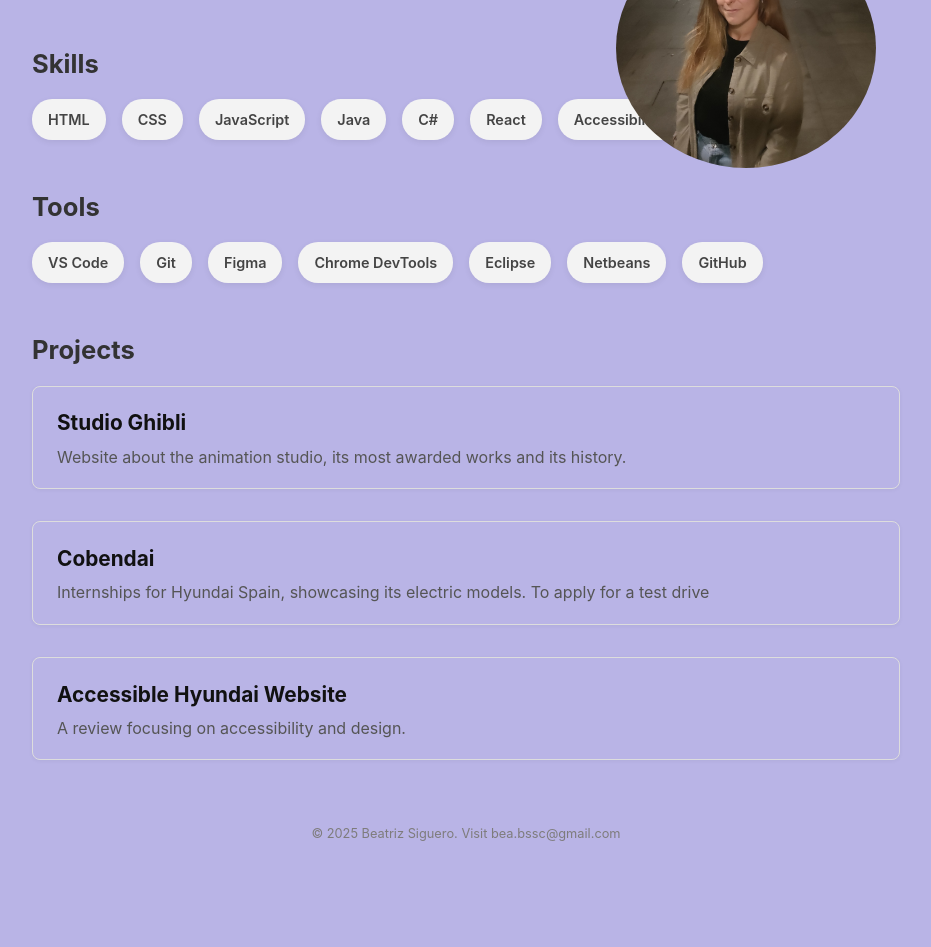
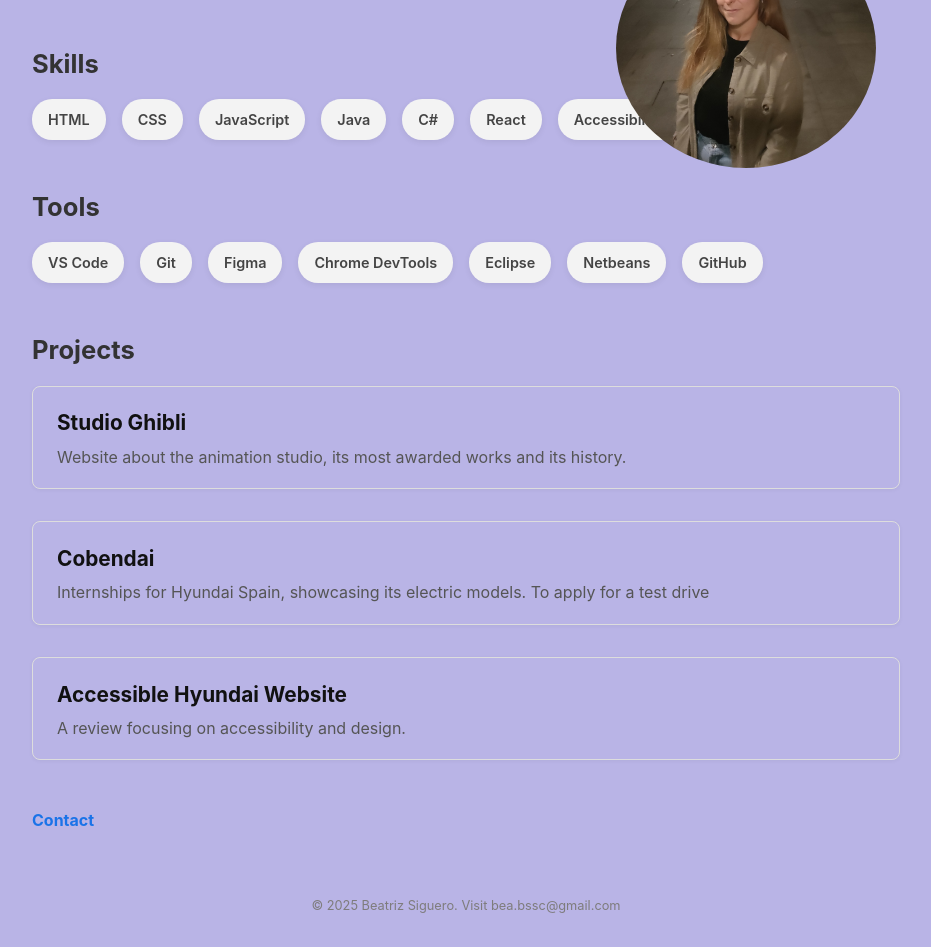
Before and after one commit to BeatrizSiguero/portfolio, a plain HTML site: page index.html in a window 1280 px wide. Shown: the part 136-1083 px from the top of the page, without its empty margins (174-1105 px from the left). Before the commit the page ends 1011 px from the top, so only its background shows below. Drawn offline with Linux system fonts and the light colour scheme.

Commit message:
Add files via upload

```diff
--- a/index.html
+++ b/index.html
@@ -3,6 +3,7 @@
 <head>
   <meta charset="UTF-8" />
   <meta name="viewport" content="width=device-width, initial-scale=1" />
+  <link rel="stylesheet" href="contacto.html">
   <title>Beatriz Siguero - Portfolio</title>
   <style>
     /* Reset */
@@ -176,12 +177,13 @@
       </article>
       <article class="project-card">
         <a href="Hyundai Access Beatriz.pdf"><h3>Accessible Hyundai Website</h3></a>
-
         <p>A review focusing on accessibility and design.</p>
       </article>
     </div>
   </section>
-
+<section>
+  <a href="contacto.html"><h4>Contact</h4></a>
+</section>
   <footer>
     <p>© 2025 Beatriz Siguero. Visit bea.bssc@gmail.com<a href="bea.bssc@gmail.com" target="_blank"></a></p>
   </footer>
```
